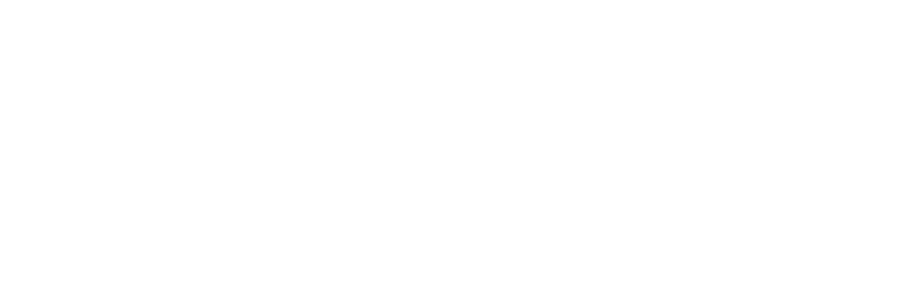
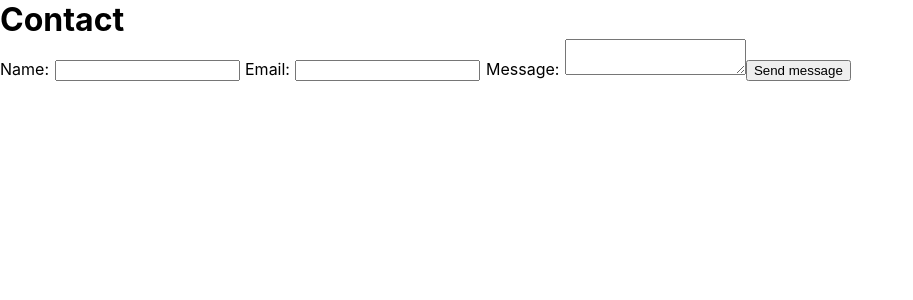
Before and after one commit to crig-ga/local.netlify.test, a Nuxt app: page /contact in a window 1280 px wide. Before the commit this address had no page. Shown: the top 300 px of the page, without its empty margins (0-913 px from the left). Built offline with nearby package versions, Linux system fonts and the light colour scheme.

Commit message:
Form test.

```diff
--- /dev/null
+++ b/pages/contact.vue
@@ -0,0 +1,25 @@
+<template>
+  <div class="container">
+    <h1 class="title">
+      Contact
+    </h1>
+    <div class="content">
+      <form name="contact" action="" method="post" netlify>
+        <input type="hidden" name="form-name" value="contact" />
+        <label class="form-label" for="name">
+          Name:
+        </label>
+        <input class="form-field" name="name" id="name" />
+        <label class="form-label" for="email">
+          Email:
+        </label>
+        <input class="form-field" name="email" id="email" />
+        <label class="form-label" for="message">
+          Message:
+        </label>
+        <textarea class="form-field" name="message" id="message"></textarea>
+        <input class="form-button" type="submit" value="Send message" />
+      </form>
+    </div>
+  </div>
+</template>
```
